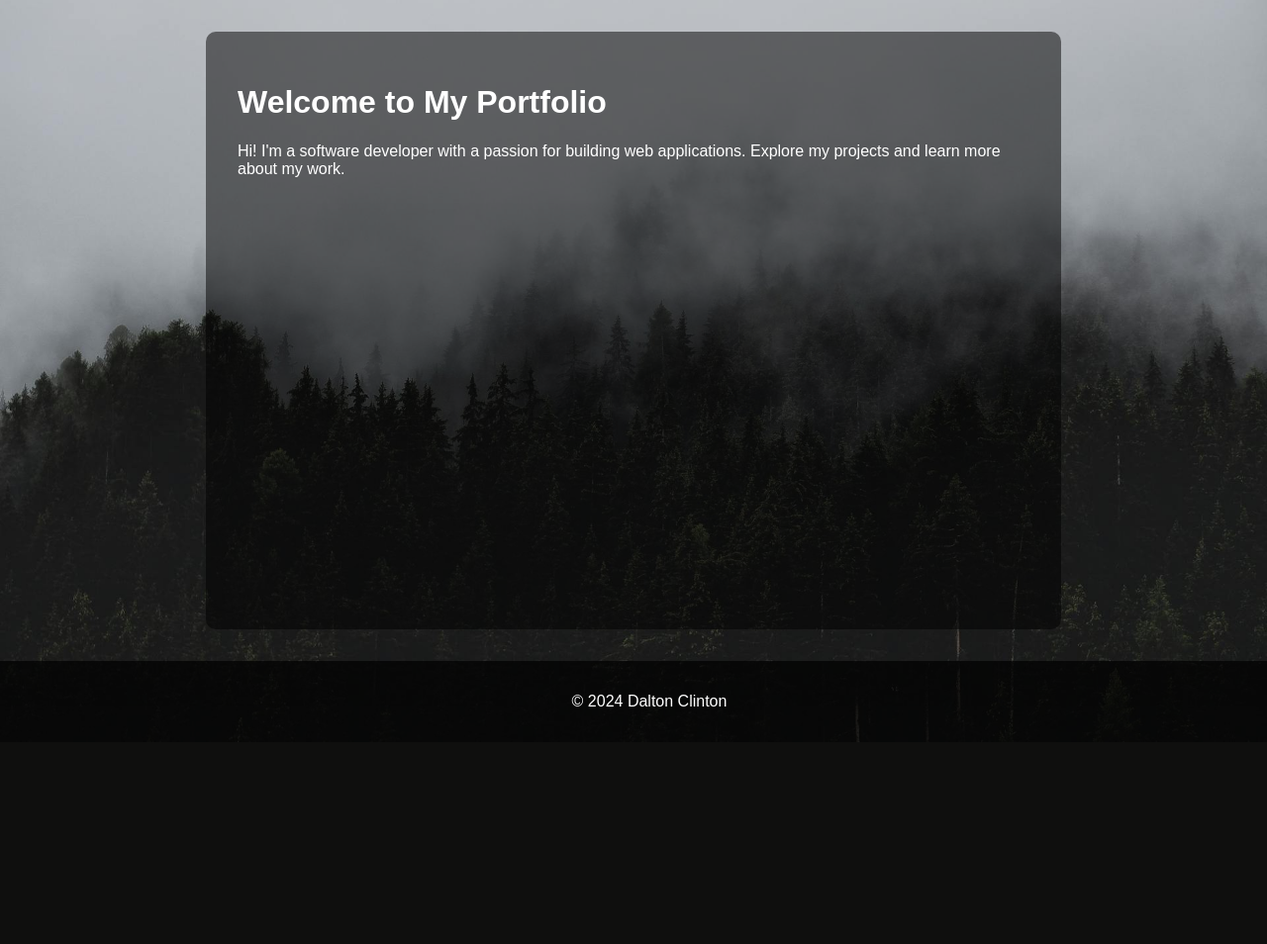
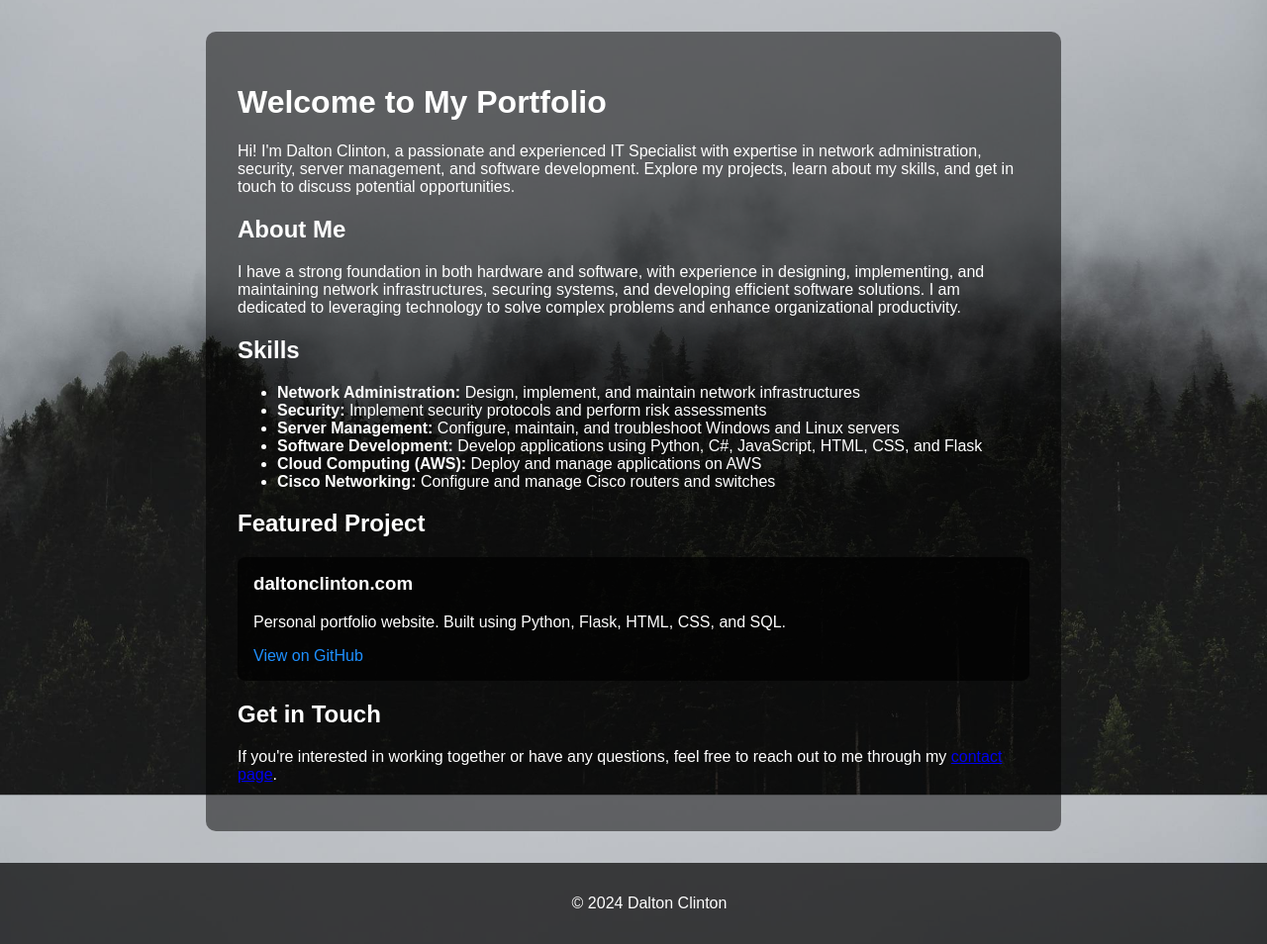
Before and after one commit to ThisIsMeWinning/portfolio-website, a Flask app: page / in a window 1280 px wide. Shown: the part 50-1004 px from the top of the page at 99% size. Before the commit the page ends 800 px from the top, so only its background shows below. Run offline with Flask 3, Linux system fonts and the light colour scheme.

Commit message:
updated about, index

```diff
--- a/app/static/css/styles.css
+++ b/app/static/css/styles.css
@@ -101,3 +101,41 @@
 .project a:hover {
     text-decoration: underline;
 }
+
+.featured-project {
+    background-color: rgba(0, 0, 0, 0.7);
+    padding: 1em;
+    border-radius: 8px;
+    margin-top: 1em;
+}
+
+.featured-project h3 {
+    margin-top: 0;
+}
+
+.featured-project a {
+    color: #1e90ff;
+    text-decoration: none;
+}
+
+.featured-project a:hover {
+    text-decoration: underline;
+}
+
+.about-content {
+    display: flex;
+    flex-direction: column;
+    align-items: center;
+    text-align: center;
+}
+
+.profile-photo {
+    max-width: 150px;
+    border-radius: 50%;
+    margin-bottom: 2em;
+}
+
+.about-text {
+    max-width: 600px;
+    text-align: left;
+}
--- a/app/templates/about.html
+++ b/app/templates/about.html
@@ -4,6 +4,9 @@
 
 {% block content %}
 <h1>About Me</h1>
+<div class="about-content">
+    <img src="{{ url_for('static', filename='images/pfp.png') }}" alt="Dalton Clinton" class="profile-photo">
+    <div class="about-text">
         <p>Hello! I'm Dalton Clinton, an experienced IT Specialist with a comprehensive background in network administration, security, server management, and software development. With a strong foundation in both hardware and software, I have honed my skills across various domains to provide robust and efficient IT solutions.</p>
 
         <h2>Professional Skills</h2>
@@ -80,4 +83,6 @@
 
         <h2>Personal Interests</h2>
         <p>Beyond my professional endeavors, I enjoy exploring new technologies and staying up-to-date with the latest advancements in the IT field. In my free time, I like to contribute to open-source projects, engage with the tech community, and continuously improve my skills through learning and experimentation.</p>
+    </div>
+</div>
 {% endblock %}
--- a/app/templates/index.html
+++ b/app/templates/index.html
@@ -4,5 +4,28 @@
 
 {% block content %}
 <h1>Welcome to My Portfolio</h1>
-<p>Hi! I'm a software developer with a passion for building web applications. Explore my projects and learn more about my work.</p>
+<p>Hi! I'm Dalton Clinton, a passionate and experienced IT Specialist with expertise in network administration, security, server management, and software development. Explore my projects, learn about my skills, and get in touch to discuss potential opportunities.</p>
+
+<h2>About Me</h2>
+<p>I have a strong foundation in both hardware and software, with experience in designing, implementing, and maintaining network infrastructures, securing systems, and developing efficient software solutions. I am dedicated to leveraging technology to solve complex problems and enhance organizational productivity.</p>
+
+<h2>Skills</h2>
+<ul>
+    <li><strong>Network Administration:</strong> Design, implement, and maintain network infrastructures</li>
+    <li><strong>Security:</strong> Implement security protocols and perform risk assessments</li>
+    <li><strong>Server Management:</strong> Configure, maintain, and troubleshoot Windows and Linux servers</li>
+    <li><strong>Software Development:</strong> Develop applications using Python, C#, JavaScript, HTML, CSS, and Flask</li>
+    <li><strong>Cloud Computing (AWS):</strong> Deploy and manage applications on AWS</li>
+    <li><strong>Cisco Networking:</strong> Configure and manage Cisco routers and switches</li>
+</ul>
+
+<h2>Featured Project</h2>
+<div class="featured-project">
+    <h3>daltonclinton.com</h3>
+    <p>Personal portfolio website. Built using Python, Flask, HTML, CSS, and SQL.</p>
+    <a href="https://github.com/ThisIsMeWinning/portfolio-website" target="_blank">View on GitHub</a>
+</div>
+
+<h2>Get in Touch</h2>
+<p>If you're interested in working together or have any questions, feel free to reach out to me through my <a href="{{ url_for('contact') }}">contact page</a>.</p>
 {% endblock %}
```
Also changed, not shown: app/static/images/pfp.png (added). Lines whose indentation alone changed are shown as unchanged.
